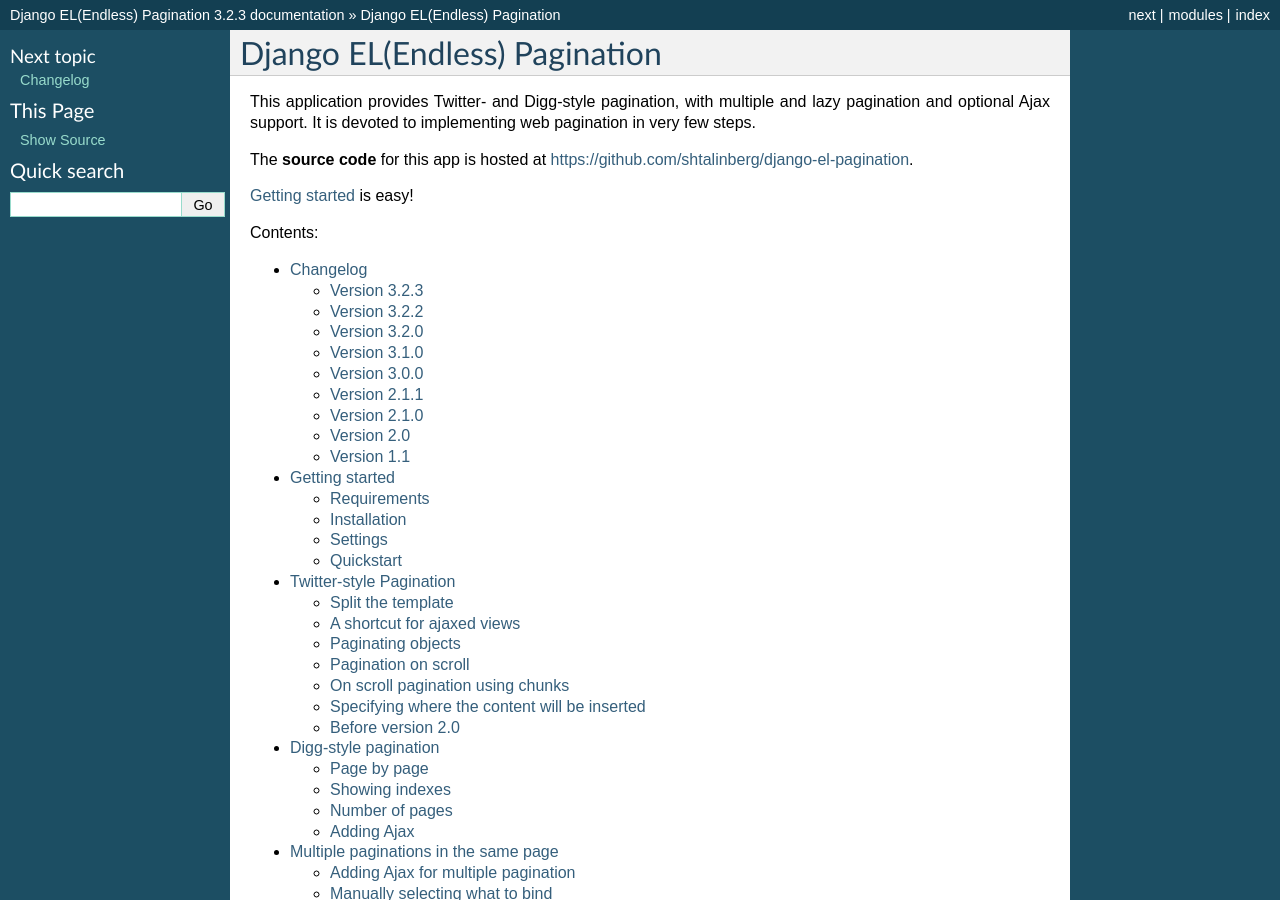
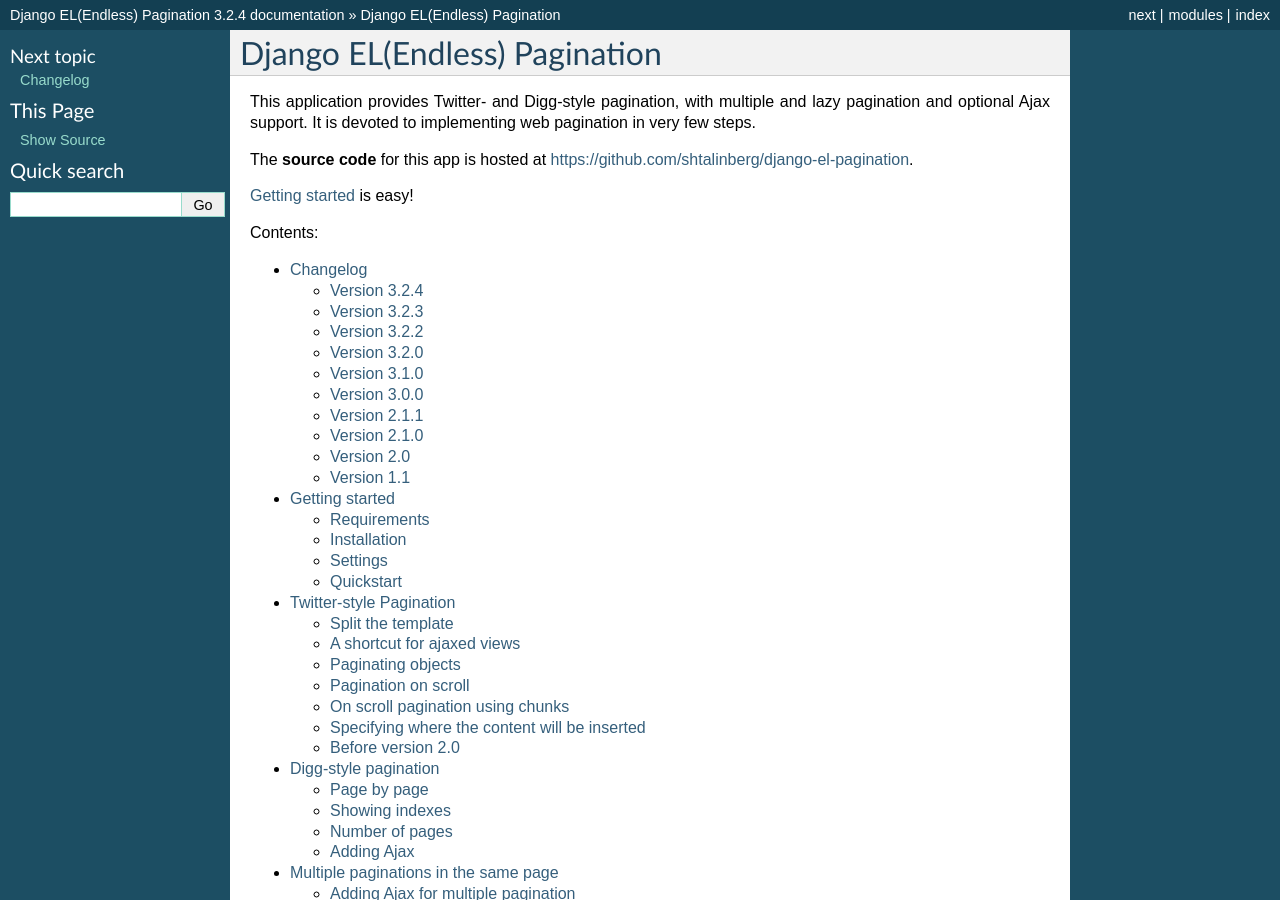
Before and after one commit to shtalinberg/django-el-pagination, a Sphinx documentation site: the page built from doc/index.rst, in a window 1280 px wide and 900 px high. Built offline with Sphinx 7.4.7, drawn with Linux system fonts in a browser that asks for light colours; some of the changed text lies outside the part shown.

Commit message:
prepare to 3.2.4

```diff
--- a/doc/changelog.rst
+++ b/doc/changelog.rst
@@ -1,5 +1,12 @@
 Changelog
 =========
+
+
+Version 3.2.4
+~~~~~~~~~~~~~
+
+**Fix**:  compatible with jQuery 3.x
+
 
 Version 3.2.3
 ~~~~~~~~~~~~~
--- a/doc/conf.py
+++ b/doc/conf.py
@@ -6,7 +6,7 @@
 AUTHOR = 'Oleksandr Shtalinberg and Francesco Banconi'
 APP = 'Django EL(Endless) Pagination'
 TITLE = APP + ' Documentation'
-VERSION = '3.2.3'
+VERSION = '3.2.4'
 
 
 # Add any Sphinx extension module names here, as strings. They can be
--- a/el_pagination/__init__.py
+++ b/el_pagination/__init__.py
@@ -5,7 +5,7 @@
 from __future__ import unicode_literals
 
 
-VERSION = (3, 2, 3)
+VERSION = (3, 2, 4)
 
 
 def get_version():
```
Also changed, not shown: 2 other files.
